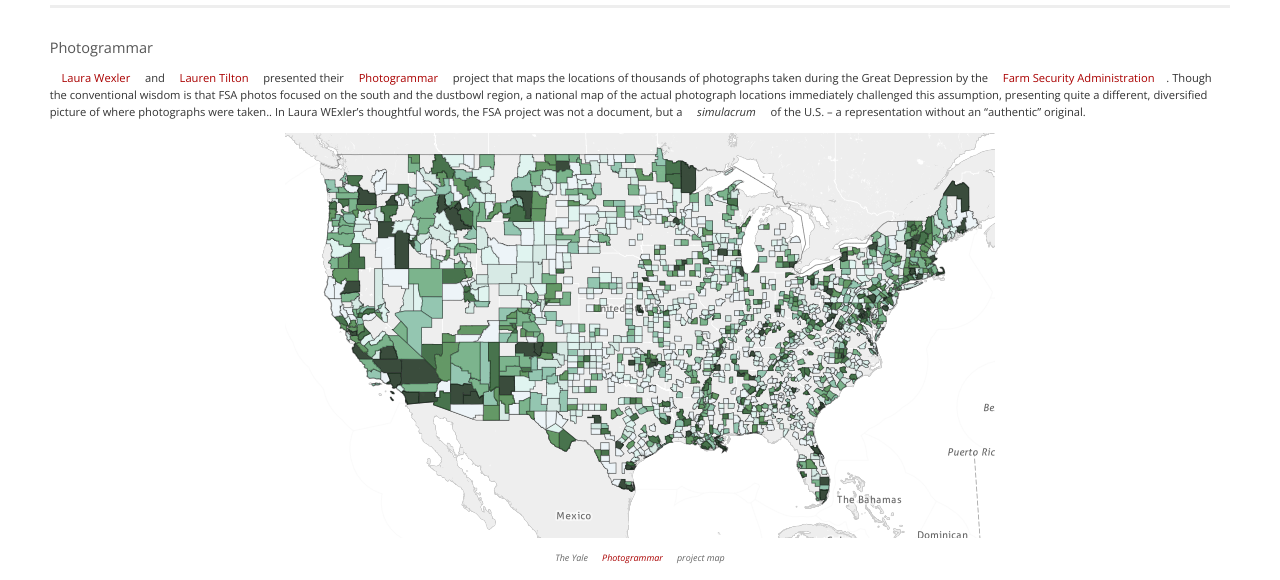
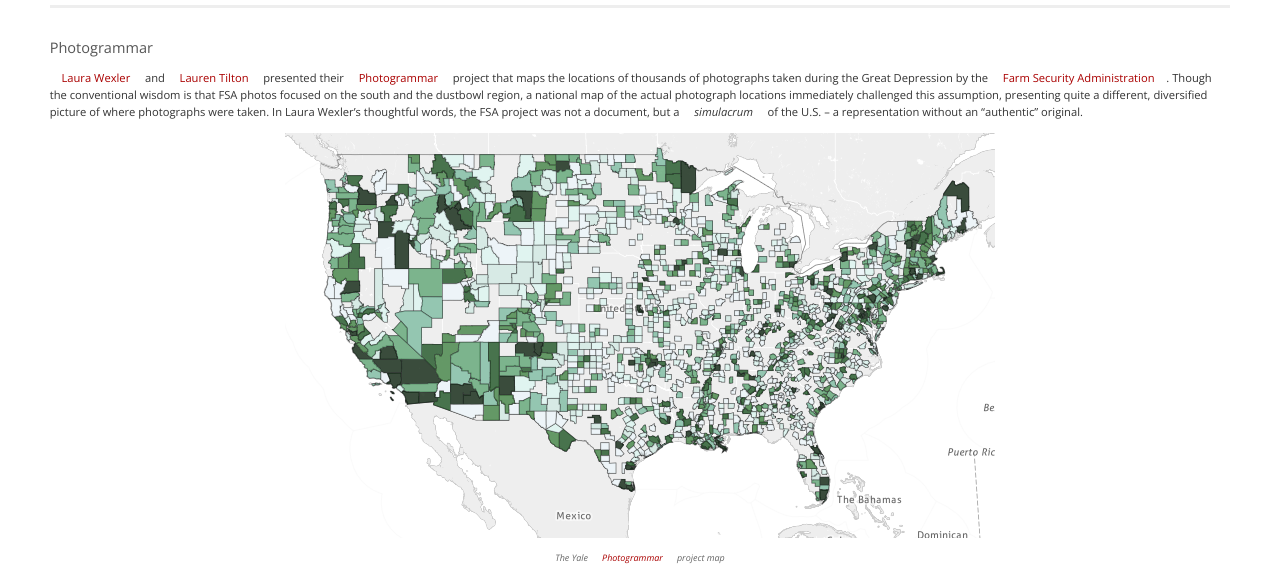
Before and after one commit to mdlincoln/mdlincoln.github.io, a Jekyll site: the page built from _posts/2013-11-15-american-art-history-and-digital-scholarship.md, in a window 1280 px wide and 900 px high. Shown: the part 317-897 px from the top of the window. Built offline with Jekyll 4.4.1, drawn with Linux system fonts in a browser that asks for light colours; comment, search, counter and statistics services are not loaded; some of the changed text lies outside the part shown.

```diff
--- a/_posts/2013-11-15-american-art-history-and-digital-scholarship.md
+++ b/_posts/2013-11-15-american-art-history-and-digital-scholarship.md
@@ -16,7 +16,9 @@ There is also a *very* active Twitter stream under the hashtag [#AAHDS](https://
 
 ## Photogrammar
 
-[Laura Wexler](https://twitter.com/laura_wexler) and [Lauren Tilton](https://twitter.com/NOLauren) presented their [Photogrammar] project that maps the locations of thousands of photographs taken during the Great Depression by the [Farm Security Administration][fsa]. Though the conventional wisdom is that FSA photos focused on the south and the dustbowl region, a national map of the actual photograph locations immediately challenged this assumption, presenting quite a different, diversified picture of where photographs were taken.. In Laura WExler's thoughtful words, the FSA project was not a document, but a *simulacrum* of the U.S. -- a representation without an "authentic" original.
+[Laura Wexler](https://twitter.com/laura_wexler) and [Lauren Tilton](https://twitter.com/NOLauren) presented their [Photogrammar] project that maps the locations of thousands of photographs taken during the Great Depression by the [Farm Security Administration][fsa].
+Though the conventional wisdom is that FSA photos focused on the south and the dustbowl region, a national map of the actual photograph locations immediately challenged this assumption, presenting quite a different, diversified picture of where photographs were taken.
+In Laura Wexler's thoughtful words, the FSA project was not a document, but a *simulacrum* of the U.S. -- a representation without an "authentic" original.
 
 <figure>
 <img src="/assets/images-display/photogrammar.png" alt="photogrammar project" />
```
Also changed, not shown: other parts of _posts/2013-11-15-american-art-history-and-digital-scholarship.md (+5 -1 lines).
